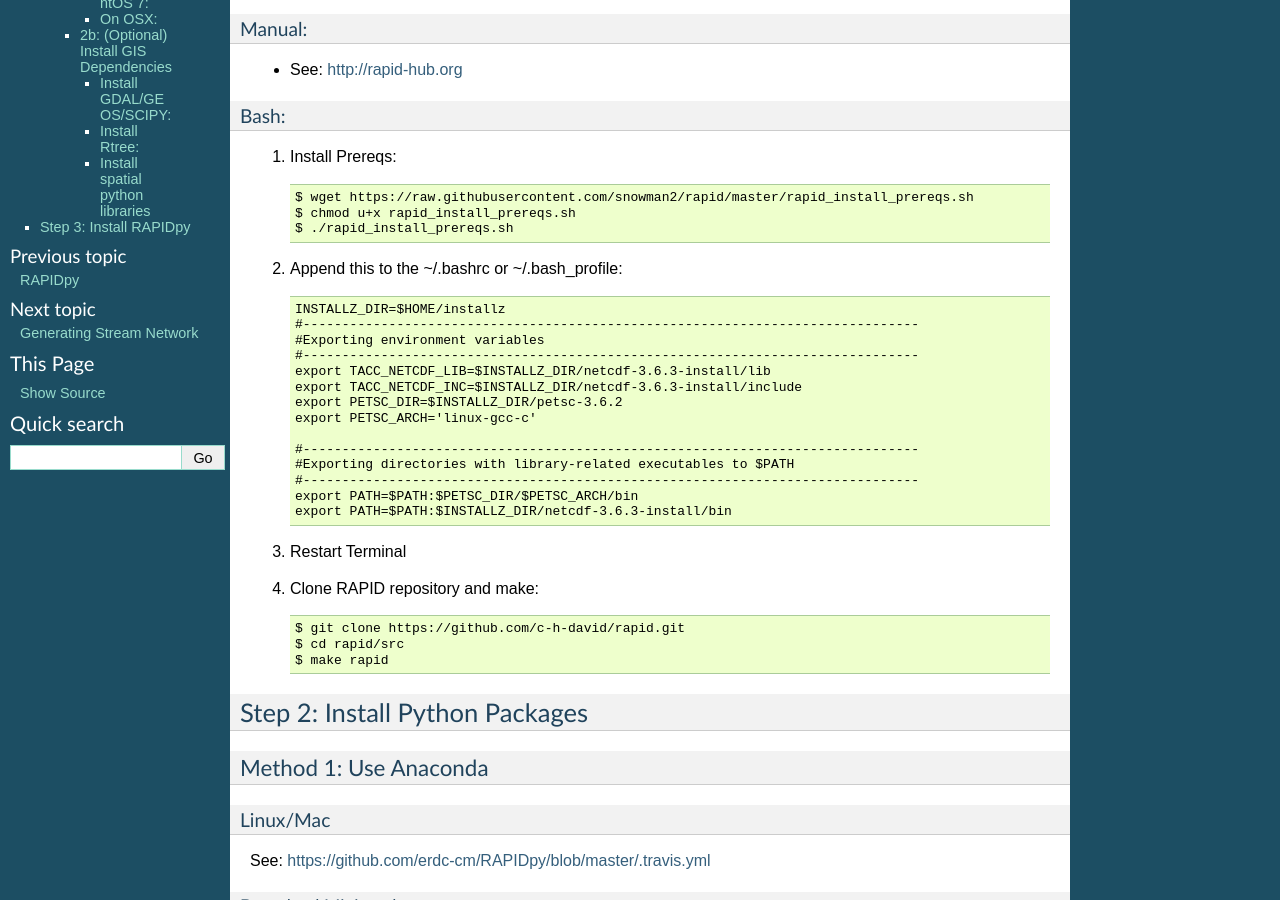
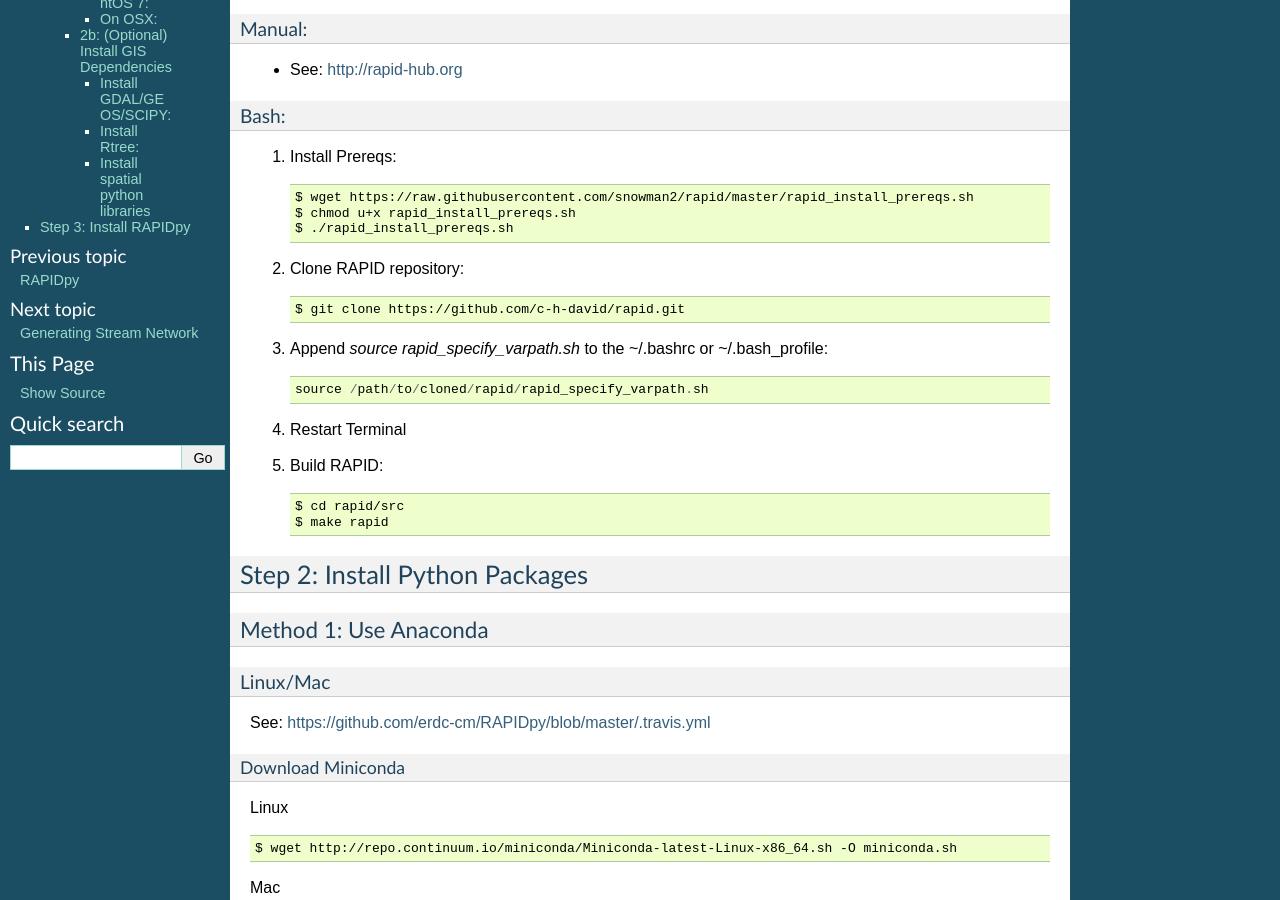
Before and after one commit to erdc/RAPIDpy, a Sphinx documentation site: the page built from docs/installation.rst, in a window 1280 px wide and 900 px high, scrolled down 703 px. Built offline with Sphinx 7.4.7, drawn with Linux system fonts in a browser that asks for light colours.

Commit message:
updated installation to include rapid_specify_varpath.sh

```diff
--- a/docs/installation.rst
+++ b/docs/installation.rst
@@ -53,28 +53,18 @@
     $ chmod u+x rapid_install_prereqs.sh
     $ ./rapid_install_prereqs.sh
 
-2. Append this to the ~/.bashrc or ~/.bash_profile::
-
-    INSTALLZ_DIR=$HOME/installz
-    #-------------------------------------------------------------------------------
-    #Exporting environment variables
-    #-------------------------------------------------------------------------------
-    export TACC_NETCDF_LIB=$INSTALLZ_DIR/netcdf-3.6.3-install/lib
-    export TACC_NETCDF_INC=$INSTALLZ_DIR/netcdf-3.6.3-install/include
-    export PETSC_DIR=$INSTALLZ_DIR/petsc-3.6.2
-    export PETSC_ARCH='linux-gcc-c'
-
-    #-------------------------------------------------------------------------------
-    #Exporting directories with library-related executables to $PATH
-    #-------------------------------------------------------------------------------
-    export PATH=$PATH:$PETSC_DIR/$PETSC_ARCH/bin
-    export PATH=$PATH:$INSTALLZ_DIR/netcdf-3.6.3-install/bin
-
-3. Restart Terminal
-
-4. Clone RAPID repository and make::
+2. Clone RAPID repository::
 
     $ git clone https://github.com/c-h-david/rapid.git
+
+3. Append *source rapid_specify_varpath.sh* to the ~/.bashrc or ~/.bash_profile::
+
+    source /path/to/cloned/rapid/rapid_specify_varpath.sh
+
+4. Restart Terminal
+
+5. Build RAPID::
+
     $ cd rapid/src
     $ make rapid
 
```
